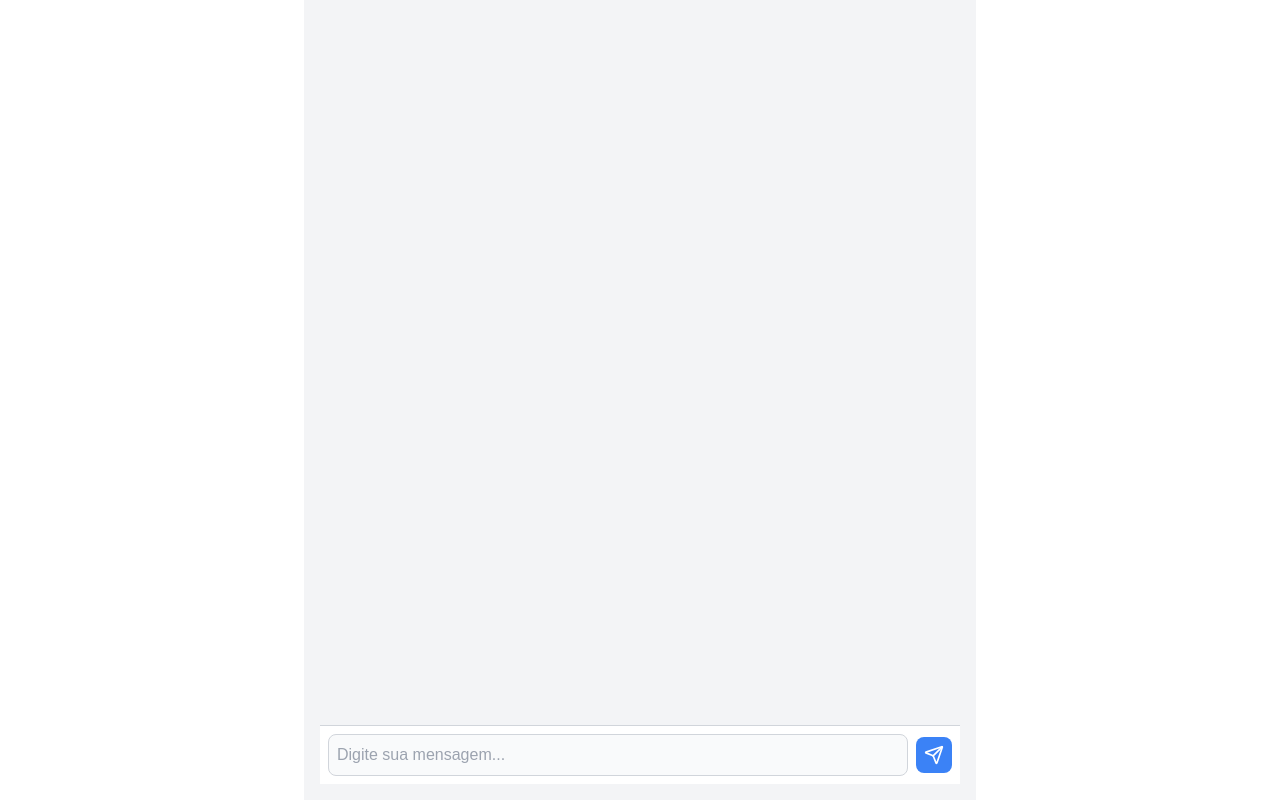
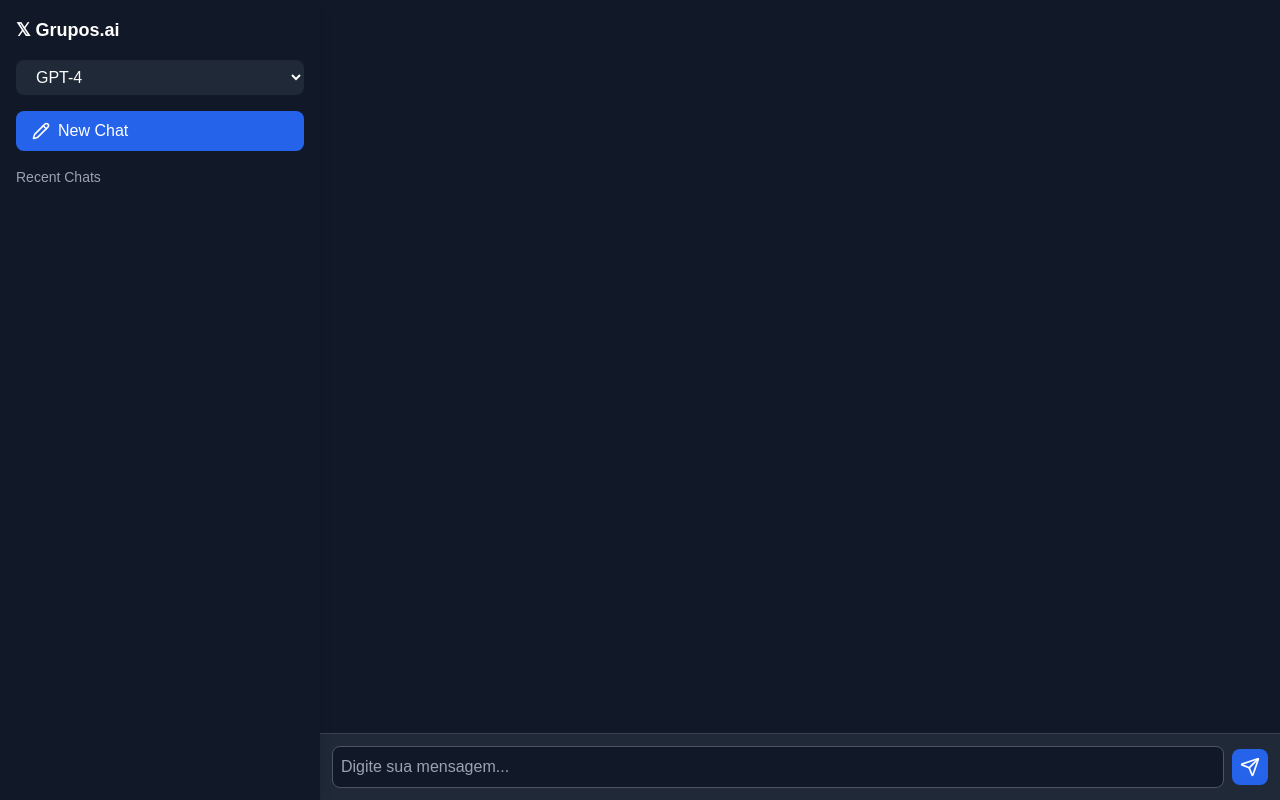
Before and after one commit to o-grupo-x/chatbots_frontend_x, a Next.js app: page / in a window 1280 px wide. Built offline with nearby package versions, Linux system fonts and the light colour scheme.

Commit message:
Update on front, dropdown, sqlite, store chat and delete

```diff
--- a/app/page.tsx
+++ b/app/page.tsx
@@ -1,42 +1,182 @@
 'use client';
 
-import { useState } from 'react';
-import { Send } from 'lucide-react';
+import { useState, useEffect } from 'react';
+import axios from 'axios';
+import localforage from 'localforage';
+import { Send, Menu, Pencil, Trash2, ChevronDown } from 'lucide-react';
 
 export default function Chatbot() {
-  const [messages, setMessages] = useState<{ role: string; text: string }[]>([]);
+  const [messages, setMessages] = useState<{ user: string; bot: string }[]>([]);
   const [input, setInput] = useState('');
+  const [loading, setLoading] = useState(false);
+  const [sidebarOpen, setSidebarOpen] = useState(false);
+  const [sessions, setSessions] = useState<{ id: string; messages: { user: string; bot: string }[] }[]>([]);
+  const [currentSession, setCurrentSession] = useState<string | null>(null);
+  const [selectedModel, setSelectedModel] = useState('gpt-4');
 
-  const sendMessage = () => {
-    if (!input.trim()) return;
+  // Initialize LocalForage for IndexedDB
+  useEffect(() => {
+    localforage.getItem("chat_sessions").then((storedSessions) => {
+      if (storedSessions) setSessions(storedSessions as any);
+    });
 
-    const userMessage = { role: 'user', text: input };
-    setMessages([...messages, userMessage]);
+    localforage.getItem("selected_model").then((storedModel) => {
+      if (storedModel) setSelectedModel(storedModel as string);
+    });
+  }, []);
+
+  // Save to IndexedDB whenever sessions change
+  useEffect(() => {
+    localforage.setItem("chat_sessions", sessions);
+    localforage.setItem("selected_model", selectedModel);
+  }, [sessions, selectedModel]);
+
+  // Send message to backend with selected model
+  const sendMessage = async () => {
+    if (!input.trim() || loading) return;
+
+    const userMessage = { user: input, bot: "" };
+    setMessages((prev) => [...prev, userMessage]);
     setInput('');
+    setLoading(true);
+
+    try {
+      const response = await axios.post('http://127.0.0.1:5000/chat', {
+        message: input,
+        history: [...messages, userMessage].slice(-10), // Send last 10 messages for context
+        model: selectedModel, // Send selected AI model to backend
+      });
+
+      const botMessage = { user: "", bot: response.data.response };
+      const updatedMessages = [...messages, botMessage];
+
+      setMessages(updatedMessages);
+
+      if (currentSession) {
+        setSessions((prevSessions) =>
+          prevSessions.map((session) =>
+            session.id === currentSession ? { ...session, messages: updatedMessages } : session
+          )
+        );
+      } else {
+        const newSessionId = Date.now().toString();
+        const newSession = { id: newSessionId, messages: updatedMessages };
+        setSessions((prev) => [...prev, newSession]);
+        setCurrentSession(newSessionId);
+      }
+    } catch (error) {
+      setMessages((prev) => [...prev, { user: "", bot: "Erro ao conectar ao servidor." }]);
+    }
+
+    setLoading(false);
+  };
+
+  // Start new chat
+  const startNewChat = () => {
+    const newSessionId = Date.now().toString();
+    setMessages([]);
+    setCurrentSession(newSessionId);
+  };
+
+  // Delete chat session
+  const deleteChat = (sessionId: string) => {
+    const updatedSessions = sessions.filter((session) => session.id !== sessionId);
+    setSessions(updatedSessions);
+
+    if (currentSession === sessionId) {
+      setMessages([]);
+      setCurrentSession(null);
+    }
   };
 
   return (
-    <div className="flex flex-col h-screen w-full max-w-2xl mx-auto p-4 bg-gray-100 dark:bg-gray-900">
-      <div className="flex-1 overflow-y-auto p-4 space-y-4">
-        {messages.map((msg, index) => (
-          <div key={index} className={`p-3 rounded-lg ${msg.role === 'user' ? 'bg-blue-500 text-white self-end' : 'bg-gray-300 dark:bg-gray-700 text-black dark:text-white self-start'}`}>
-            {msg.text}
+    <div className="flex h-screen w-full bg-gray-900 text-white">
+      {/* Sidebar */}
+      <div className={`fixed inset-y-0 left-0 w-64 bg-gray-900 transition-transform transform ${sidebarOpen ? "translate-x-0" : "-translate-x-64"} md:relative md:translate-x-0 md:w-80 shadow-lg`}>
+        <div className="p-4 flex flex-col h-full">
+          <div className="flex justify-between items-center mb-4">
+            <h2 className="text-lg font-bold"> 𝕏 Grupos.ai</h2>
+            <button onClick={() => setSidebarOpen(false)} className="text-gray-400 md:hidden">
+              ✖
+            </button>
+          </div>
+
+          {/* Model Selection Dropdown */}
+          <div className="relative mb-4">
+            <select
+              className="w-full bg-gray-800 text-white py-2 px-4 rounded-lg"
+              value={selectedModel}
+              onChange={(e) => setSelectedModel(e.target.value)}
+            >
+              {["gpt-4", "gpt-3.5", "llama-3", "mistral"].map((model) => (
+                <option key={model} value={model}>
+                  {model.toUpperCase()}
+                </option>
+              ))}
+            </select>
+          </div>
+
+          <button onClick={startNewChat} className="flex items-center bg-blue-600 hover:bg-blue-700 text-white py-2 px-4 rounded-lg w-full mb-4">
+            <Pencil className="mr-2" size={18} /> New Chat
+          </button>
+
+          <div className="overflow-y-auto flex-1">
+            <h3 className="text-sm text-gray-400 mb-2">Recent Chats</h3>
+            {sessions.map((session, index) => (
+              <div key={index} className="flex items-center justify-between p-2 w-full text-left rounded-lg hover:bg-gray-800">
+                <button
+                  onClick={() => {
+                    setCurrentSession(session.id);
+                    setMessages(session.messages);
+                    setSidebarOpen(false);
+                  }}
+                  className="truncate flex-1 text-left"
+                >
+                  Chat {index + 1}
+                </button>
+                <button onClick={() => deleteChat(session.id)} className="text-red-400 hover:text-red-500">
+                  <Trash2 size={16} />
+                </button>
               </div>
             ))}
           </div>
-      <div className="flex items-center gap-2 p-2 bg-white dark:bg-gray-800 border-t border-gray-300 dark:border-gray-700">
+        </div>
+      </div>
+
+      {/* Main Chat */}
+      <div className="flex flex-col flex-1 h-screen">
+        {/* Navbar - Toggle Sidebar */}
+        <div className="p-4 bg-gray-800 flex justify-between items-center md:hidden">
+          <button onClick={() => setSidebarOpen(!sidebarOpen)} className="text-white">
+            <Menu size={24} />
+          </button>
+        </div>
+
+        <div className="flex-1 overflow-y-auto p-4 space-y-4">
+          {messages.map((msg, index) => (
+            <div key={index} className={`p-3 rounded-lg max-w-[80%] ${msg.user ? 'ml-auto bg-blue-500 text-white' : 'mr-auto bg-gray-700 text-white'}`}>
+              {msg.user || msg.bot}
+            </div>
+          ))}
+          {loading && <div className="p-3 text-gray-400">Digitando...</div>}
+        </div>
+
+        {/* Input Area */}
+        <div className="flex items-center gap-2 p-3 bg-gray-800 border-t border-gray-700">
           <input
             type="text"
-          className="flex-1 p-2 rounded-lg border border-gray-300 dark:border-gray-600 bg-gray-50 dark:bg-gray-700 text-black dark:text-white"
+            className="flex-1 p-2 rounded-lg border border-gray-600 bg-gray-900 text-white"
             placeholder="Digite sua mensagem..."
             value={input}
             onChange={(e) => setInput(e.target.value)}
             onKeyDown={(e) => e.key === 'Enter' && sendMessage()}
+            disabled={loading}
           />
-        <button onClick={sendMessage} className="p-2 bg-blue-500 text-white rounded-lg hover:bg-blue-600">
+          <button onClick={sendMessage} className="p-2 bg-blue-600 hover:bg-blue-700 text-white rounded-lg disabled:opacity-50" disabled={loading}>
             <Send size={20} />
           </button>
         </div>
       </div>
+    </div>
   );
 }
--- a/package.json
+++ b/package.json
@@ -9,6 +9,8 @@
     "lint": "next lint"
   },
   "dependencies": {
+    "axios": "^1.7.9",
+    "localforage": "^1.10.0",
     "lucide-react": "^0.475.0",
     "next": "15.1.7",
     "react": "^19.0.0",
```
Also changed, not shown: 1 other file (tests, documents, lock files or other folders). Lines whose indentation alone changed are shown as unchanged.
